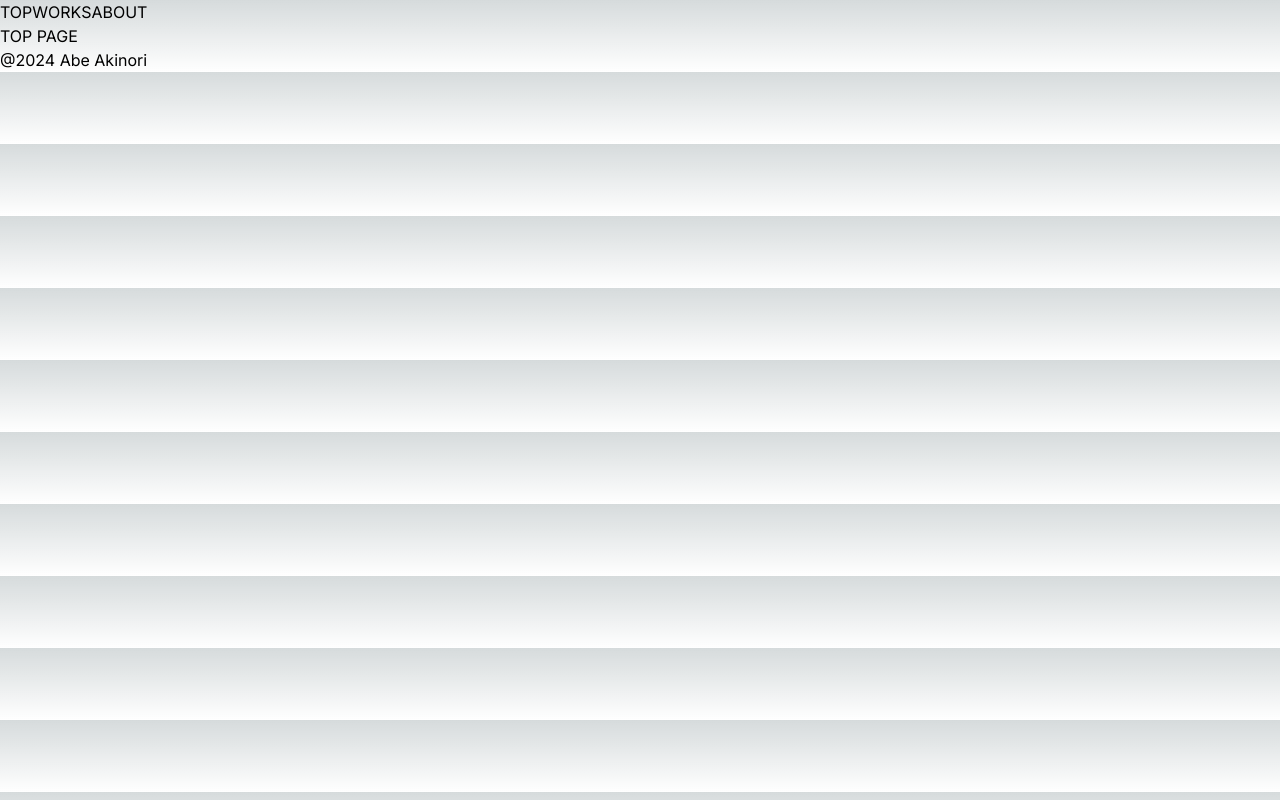
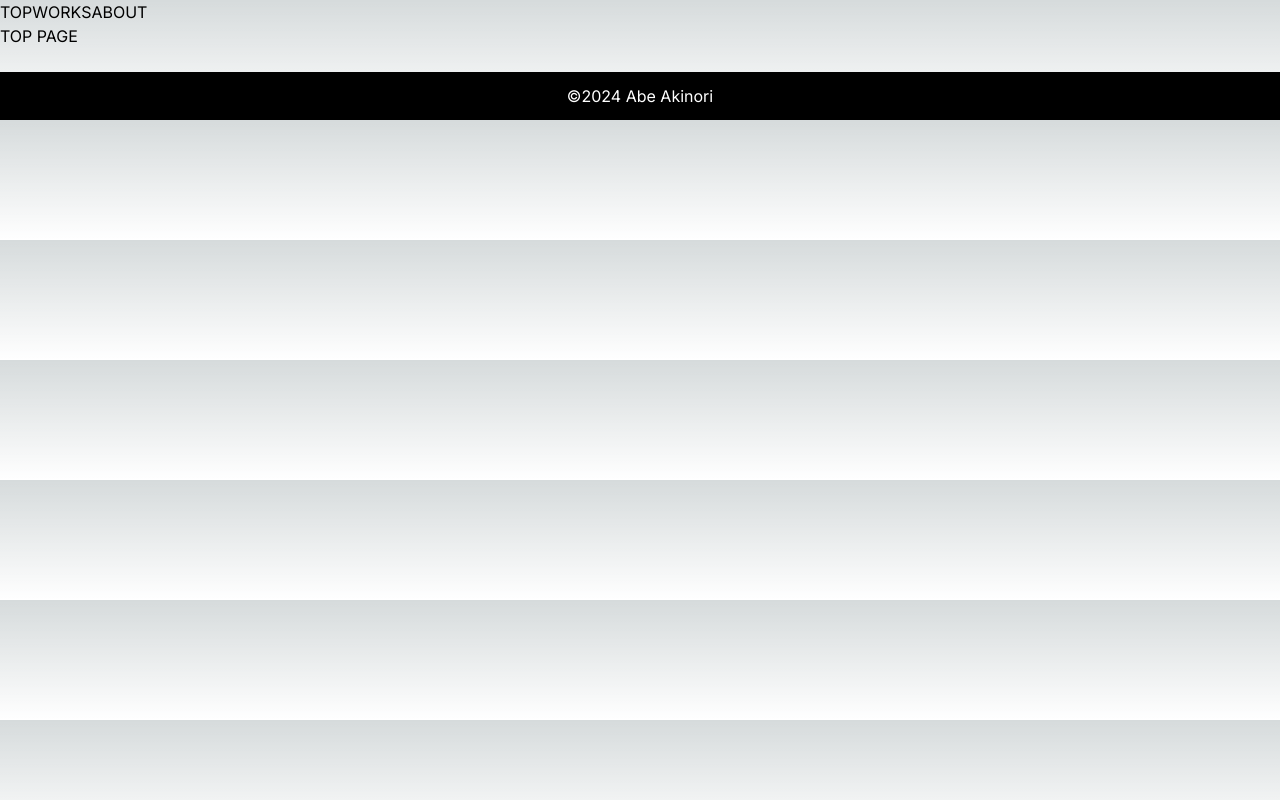
Before and after one commit to Akinori99/my-next-portfolio, a Next.js app: page / in a window 1280 px wide. Built offline with nearby package versions, Linux system fonts and the light colour scheme.

Commit message:
✨ Create <Footer>

```diff
--- a/app/components/footer.jsx
+++ b/app/components/footer.jsx
@@ -1,7 +1,7 @@
 export default function Footer() {
   return (
-    <footer>
-      <p>@{new Date().getFullYear()} Abe Akinori</p>
+    <footer className="mt-6 bottom-0 w-full bg-black text-white text-center py-3">
+      <p>&copy;{new Date().getFullYear()} Abe Akinori</p>
     </footer>
   );
 }
```
